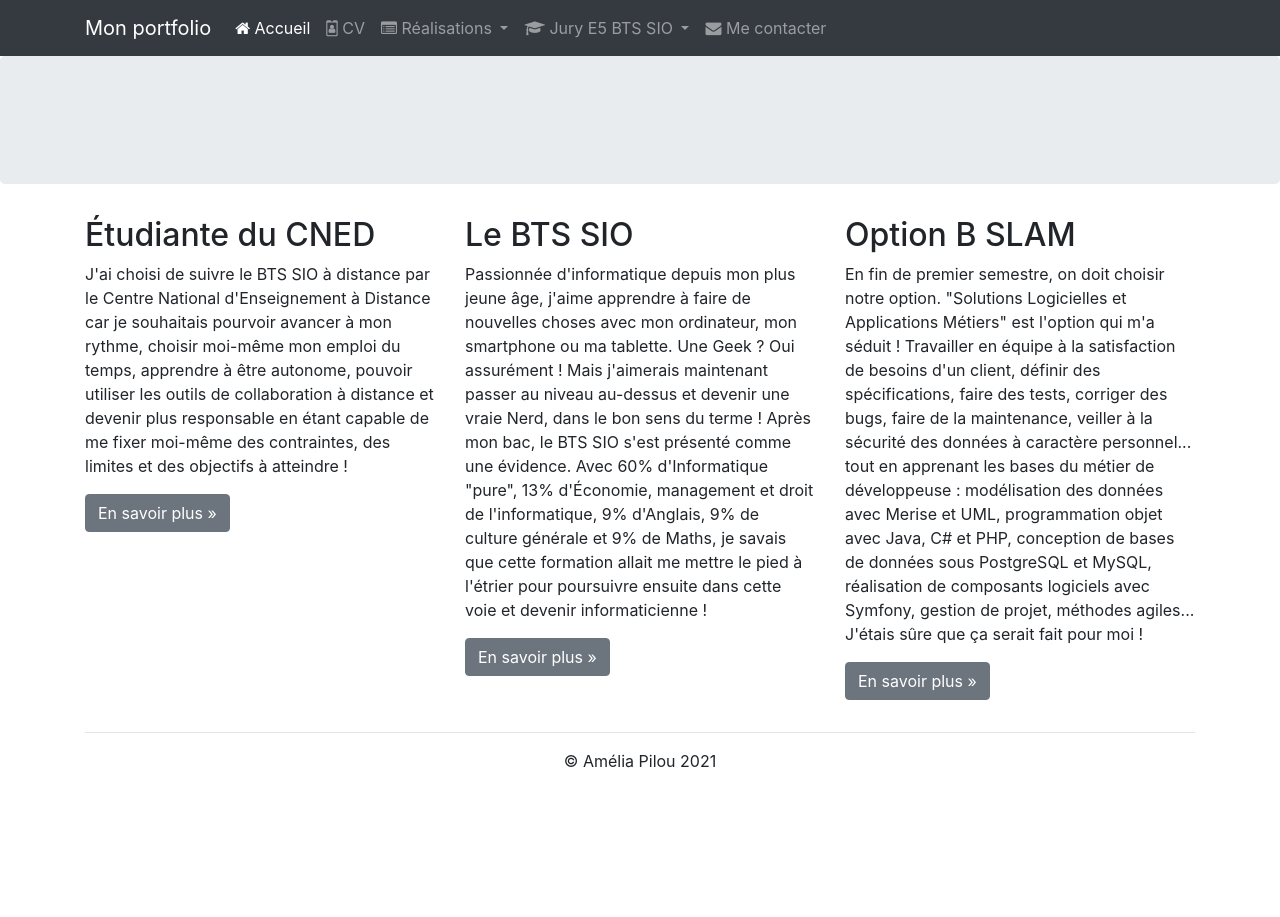
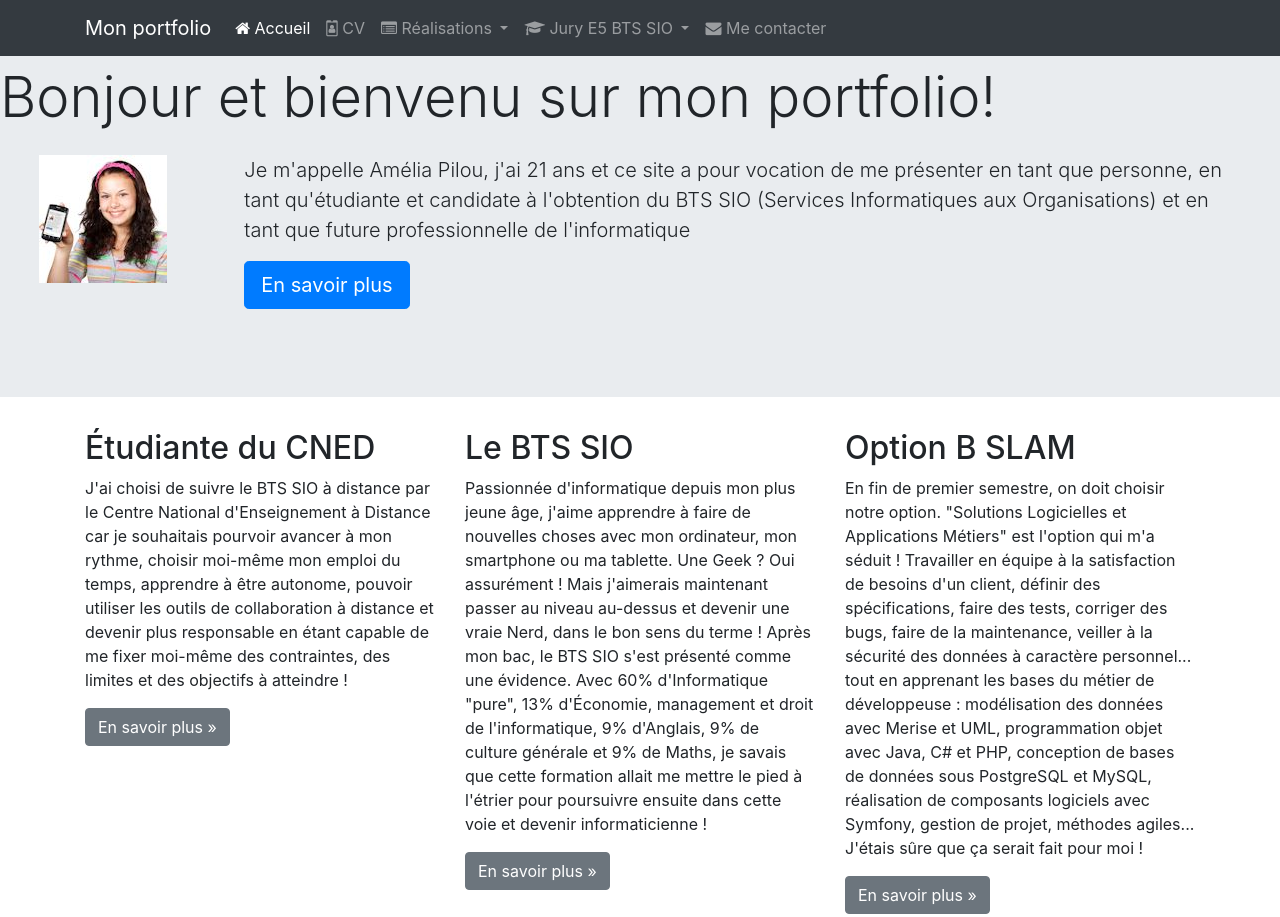
Before and after one commit to Margaux-Lacheze/margauxlacheze.github.io, a plain HTML site: page index.html in a window 1280 px wide. Shown: the top 917 px of the page. Before the commit the page ends 800 px from the top, so only its background shows below. Drawn offline with nearby package versions, Linux system fonts and the light colour scheme.

Commit message:
Ajout du dossier image et complétion de la page d'accueil

```diff
--- a/index.html
+++ b/index.html
@@ -114,9 +114,19 @@ Click nbfs://nbhost/SystemFileSystem/Templates/ClientSide/html.html to edit this
                 </div>
             </div>
         </nav>
-        <h1>Bonjour et bienvenu sur mon portfolio!</h1>
 
-        <div class="jumbotron"></div> <!-- Emplacement pour le contenu principal de la page -->
+        <div class="jumbotron jumbotron-fluid">
+            <h1 class="display-4" >Bonjour et bienvenu sur mon portfolio!</h1>
+            <div class="row m-4">
+                <div class="col-lg-2 m-0">
+                    <img class="img-fluid" src="images/AmeliaPilou.jpg" alt="Photo d'Amélia"/>
+                </div>
+                <div class="col-lg-10">
+                    <p class="lead">Je m'appelle Amélia Pilou, j'ai 21 ans et ce site a pour vocation de me présenter en tant que personne, en tant qu'étudiante et candidate à l'obtention du BTS SIO (Services Informatiques aux Organisations) et en tant que future professionnelle de l'informatique</p>
+                    <button type="button" class="btn btn-primary btn-lg">En savoir plus</button>
+                </div>
+            </div>
+        </div> <!-- Emplacement pour le contenu principal de la page -->
         <footer>
             <div class="container">
                 <div class="row">
```
Also changed, not shown: images/AmeliaPilou.jpg (added), images/MVC.png (added), images/adapters.png (added), images/cv/github2-dreamstale35.png (added), images/cv/instagram-dreamstale43.png (added), images/cv/linkedin-dreamstale45.png (added), images/cv/mail-dreamstale47.png (added), images/cv/skype-dreamstale61.png (added), images/cv/twitter-dreamstale71.png (added), images/ihmcoach.png (added).
